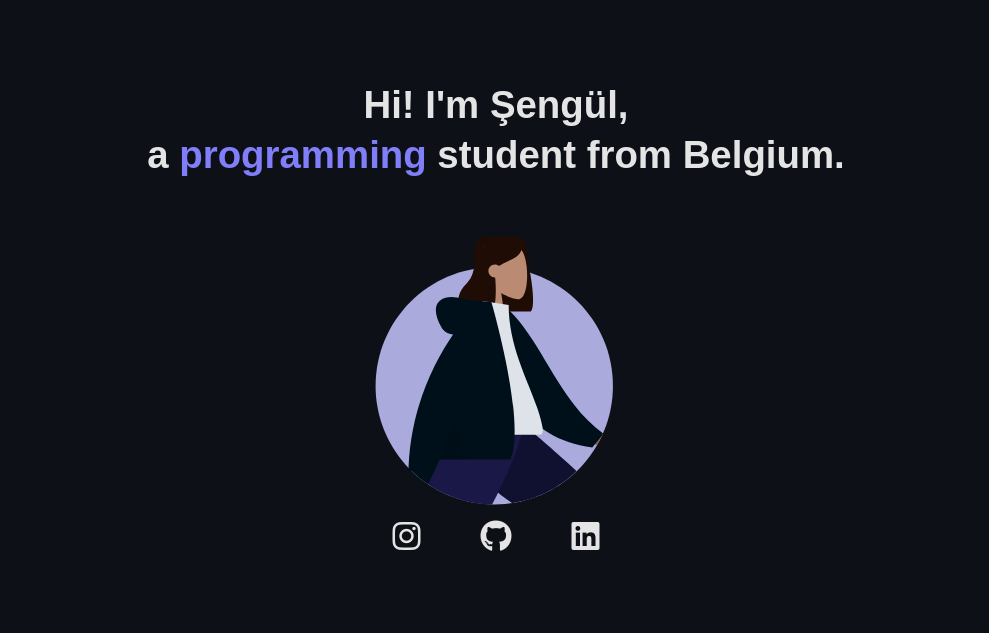
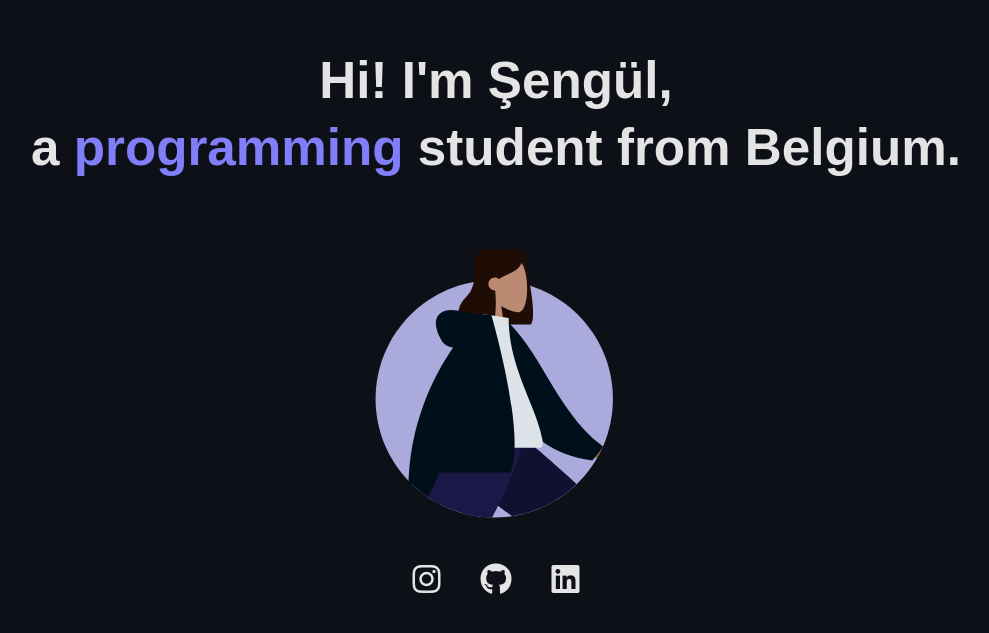
Before and after one commit to sengulkrky/personal-website, a plain HTML site: page index.html in a window 1280 px wide. Shown: the part 103-736 px from the top of the page, without its empty margins (144-1133 px from the left). Drawn offline with Linux system fonts and the light colour scheme; a web font is replaced by a local one.

Commit message:
fix padding bottom

```diff
--- a/styles.css
+++ b/styles.css
@@ -40,12 +40,13 @@ body {
     min-height: 100vh;
     display: flex;
     align-items: center;
-    justify-content: center
+    justify-content: center;
+    padding-bottom: 60px;
 }
 
 h1 {
     color: var(--c1);
-    font-size: clamp(1.9rem, 6vw, 2.4rem);
+    font-size: clamp(2.6rem, 7vw, 3.2rem);
     line-height: 1.3;
 }
 
@@ -60,8 +61,8 @@ h1 {
 
 .socials {
     display: flex;
-    gap: 60px;
-    padding-top: 20px;
+    gap: 40px;
+    padding-top: 50px;
 }
 
 .socials a {
```
